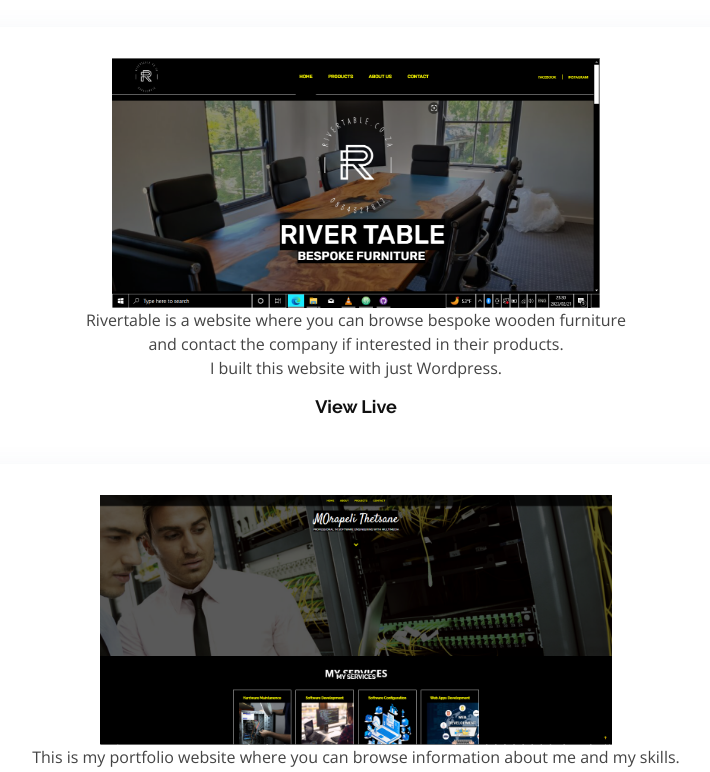
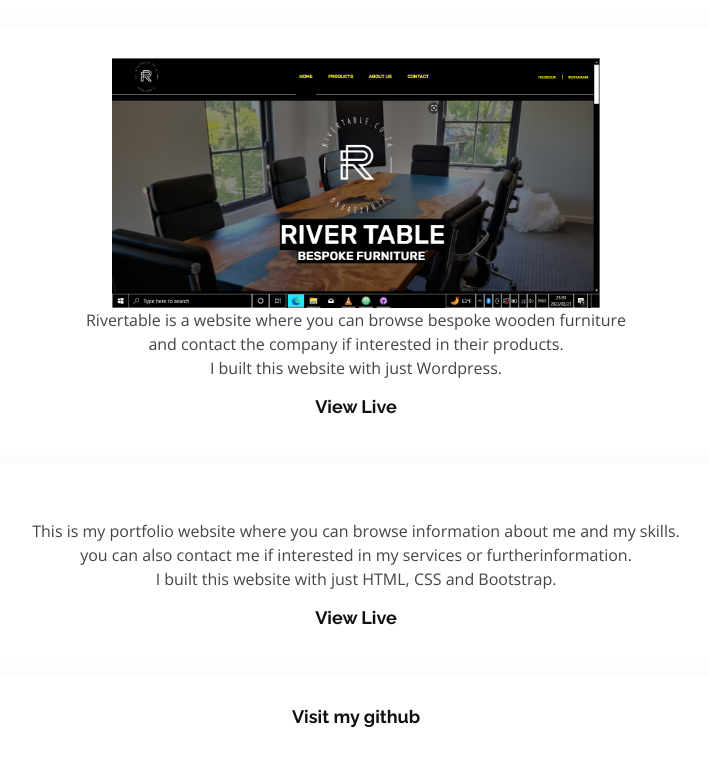
Before and after one commit to thetsane/portfolio.github.io, a plain HTML site: page projects.html in a window 1280 px wide. Shown: the part 175-947 px from the top of the page, without its empty margins (284-994 px from the left). Drawn offline with nearby package versions, Linux system fonts and the light colour scheme.

Commit message:
Update projects.html

```diff
--- a/projects.html
+++ b/projects.html
@@ -63,7 +63,7 @@
         </div>
 
         <div class="icon-box">
-          <img src="assets/img/port.png" alt=""><br>
+          <link href="assets/img/port.png" rel="port"><br>
           <p>This is my portfolio website where you can browse information about me and my skills.<br>you can
             also contact me if interested in my services or furtherinformation.<br> I built this website with just HTML, CSS and Bootstrap.</p>
           <h4 class="title"><a href="https://thetsane.github.io/portfolio.github.io/">View Live</a></h4>
```
